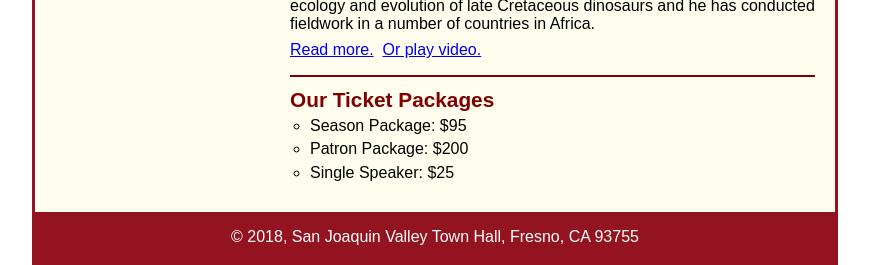
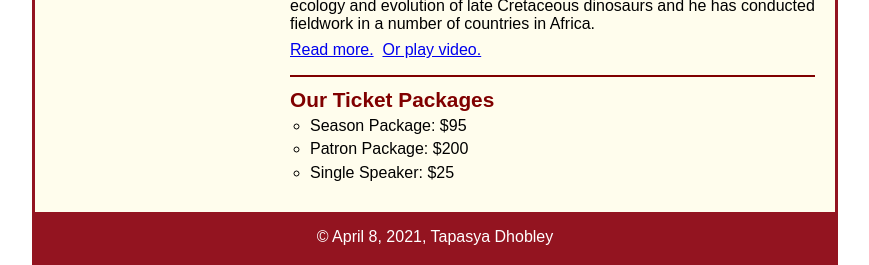
Before and after one commit to tjd5/A13, a plain HTML site: page index.html in a window 1280 px wide. Shown: the part 548-813 px from the top of the page, without its empty margins (205-1074 px from the left). Drawn offline with Linux system fonts and the light colour scheme.

Commit message:
Update index.html

```diff
--- a/index.html
+++ b/index.html
@@ -78,7 +78,7 @@
                 </aside>
         </main>
         <footer>
-                <p>&copy; 2018, San Joaquin Valley Town Hall, Fresno, CA 93755</p>
+                <p>&copy; April 8, 2021, Tapasya Dhobley</p>
         </footer>
 </body>
 </html>
```
